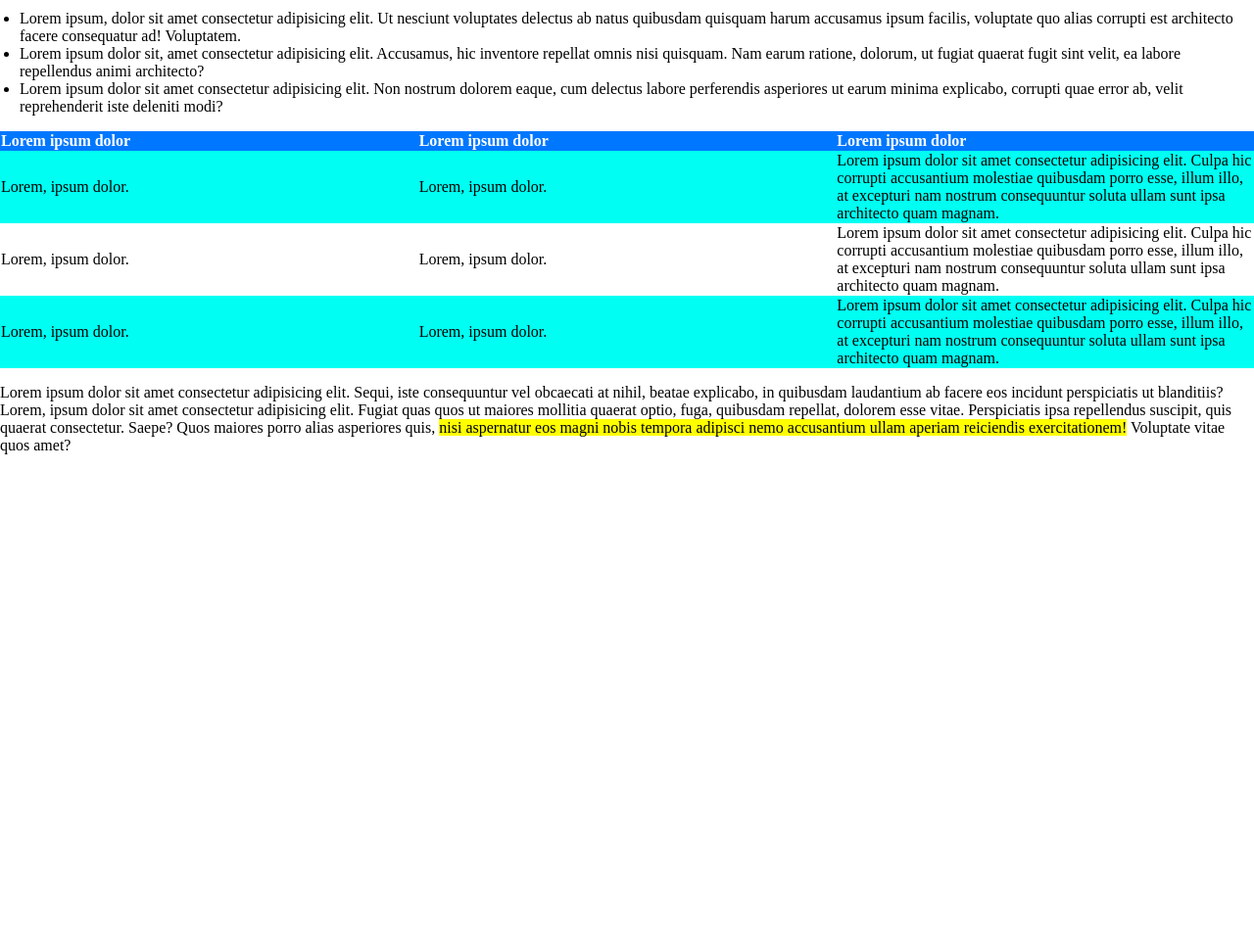
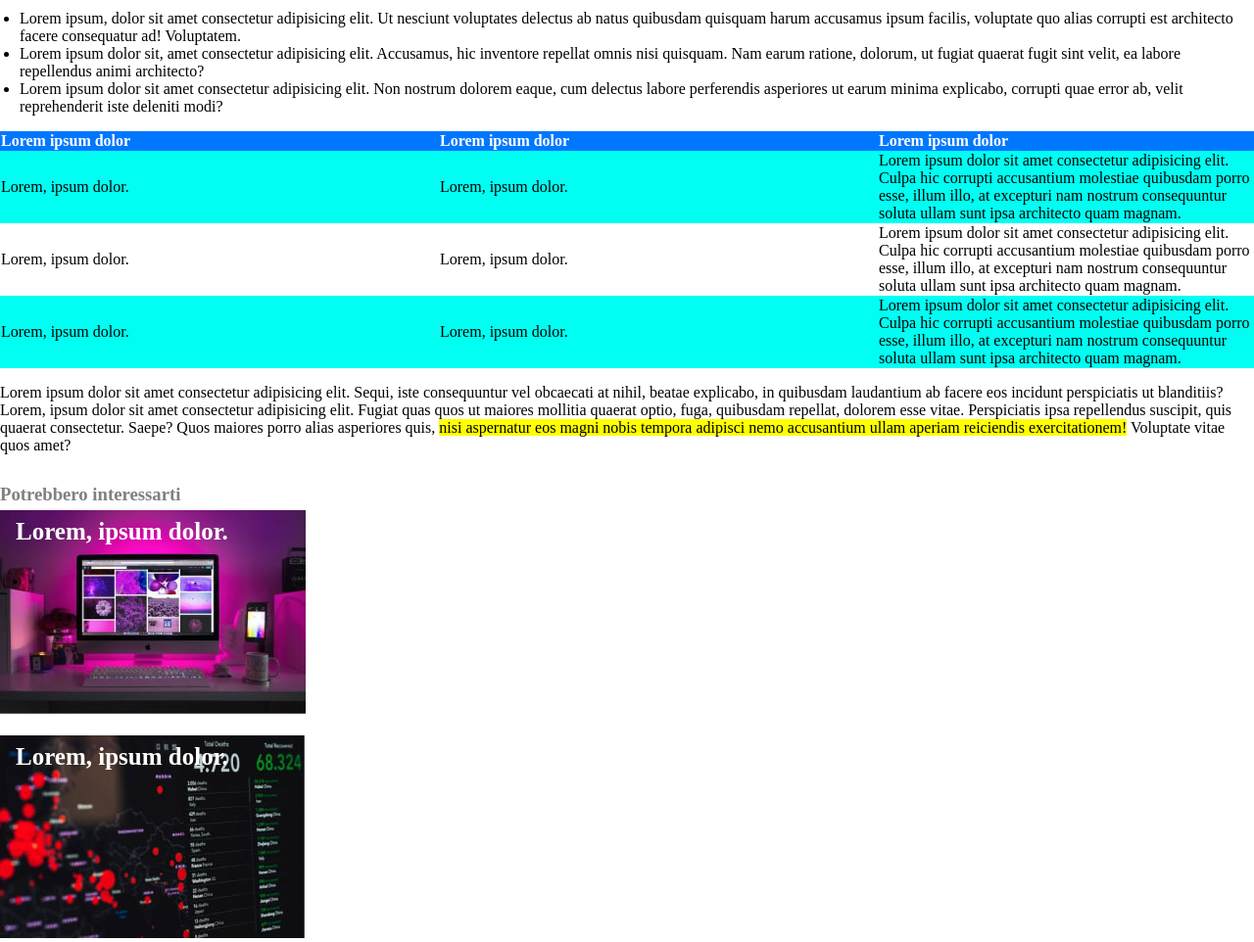
Before and after one commit to GiuseppeRiccardoPugliese/html-css-booleaner, a plain HTML site: page index.html in a window 1280 px wide. Shown: the part 860-1822 px from the top of the page at 98% size. Before the commit the page ends 1340 px from the top, so only its background shows below. Drawn offline with Linux system fonts and the light colour scheme.

Commit message:
Esercizio finito ma da perfezionare

```diff
--- a/css/stylesheet.css
+++ b/css/stylesheet.css
@@ -47,9 +47,35 @@ table{
     background-color: rgb(0, 119, 255);
     color: white;
 }
+#th1{
+    width: 25%;
+}
+#th2{
+    width: 25%;
+}
+#th3{
+    width: 50%;
+}
 td{
-    width: 10%;
+    width: 35%;
 }
 .colore{
     background-color: rgb(0, 255, 242);
 }
+
+/*Footer con il seguente contenitore*/
+.container{
+    position: relative;
+    color: white;
+}
+.scritta{
+    font-size: 25px;
+    font-weight: 700;
+    position: absolute;
+    top: 8px;
+    left: 16px;
+}
+#fix{
+    margin-bottom: 5px;
+    margin-top: 30px;
+}
--- a/index.html
+++ b/index.html
@@ -50,9 +50,9 @@
                 <thead id="testa-tabella">
 
                     <tr>
-                        <th>Lorem ipsum dolor</th>
-                        <th>Lorem ipsum dolor</th>
-                        <th>Lorem ipsum dolor</th>
+                        <th id="th1">Lorem ipsum dolor</th>
+                        <th id="th2">Lorem ipsum dolor</th>
+                        <th id="th3">Lorem ipsum dolor</th>
                     </tr>
                 </thead>
                 <tbody>
@@ -85,13 +85,23 @@
             <p>Lorem ipsum dolor sit amet consectetur adipisicing elit. Sequi, iste consequuntur vel obcaecati at nihil, beatae explicabo, in quibusdam laudantium ab facere eos incidunt perspiciatis ut blanditiis? Lorem, ipsum dolor sit amet consectetur adipisicing elit. Fugiat quas quos ut maiores mollitia quaerat optio, fuga, quibusdam repellat, dolorem esse vitae. Perspiciatis ipsa repellendus suscipit, quis quaerat consectetur. Saepe? Quos maiores porro alias asperiores quis, <span class="evidenziato">nisi aspernatur eos magni nobis tempora adipisci nemo accusantium ullam aperiam reiciendis exercitationem!</span> Voluptate vitae quos amet?</p>
         </section>
 
-
-
     </main>
 
+    <!--Inizio del footer con le due immagini finali-->
+    <footer>
+        <h3 id="fix">Potrebbero interessarti</h3>
+        <div class="container">
+            <img src="img/monitor.jpg" alt="Foto del monitor">
+            <div class="scritta">Lorem, ipsum dolor.</div>
 
+        </div>
+        <br>
+        <div class="container">
+            <img src="img/graph.jpg" alt="Foto">
+            <div class="scritta">Lorem, ipsum dolor.</div>
 
-
+        </div>
+    </footer>
 
 </body>
 </html>
```
